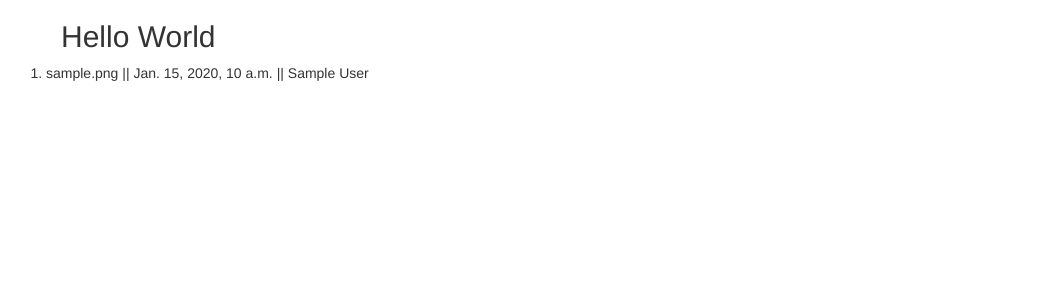
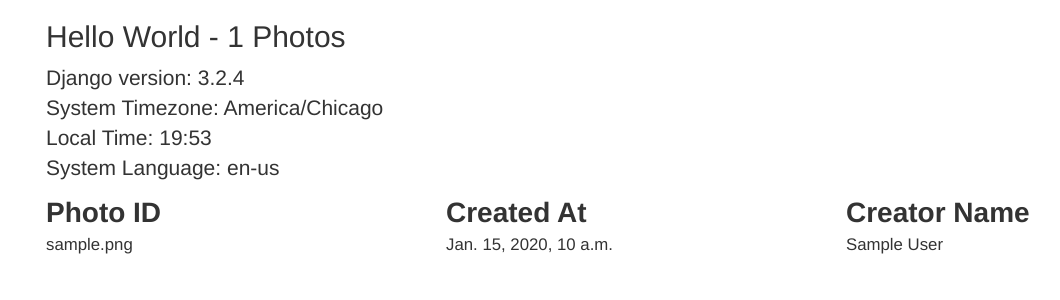
Before and after one commit to ibtehaz-shawon/Splash_Backend, a Django app: page / in a window 1280 px wide. Shown: the top 300 px of the page, without its empty margins (9-1069 px from the left). Run offline with Django 3.2, Linux system fonts and the light colour scheme; tables that the repository leaves empty hold one stand-in row (values such as "Sample post"); some libraries are stand-ins or nearby versions.

Commit message:
splash index UI created, db changed, models re-edited

```diff
--- a/unsplash/index_view.py
+++ b/unsplash/index_view.py
@@ -1,13 +1,34 @@
+import datetime
+import django
+from django.conf.global_settings import TIME_ZONE, DEBUG, LANGUAGE_CODE
 from django.http import HttpResponse
 from django.template import loader
 from unsplash.models import Photo
 
 
 def original_index(request):
-    latest_photos = Photo.objects.order_by('-created_at')
     template = loader.get_template('unsplash/index.html')
-    context = {
-        'message': 'Hello World',
-        'photos': latest_photos
-    }
-    return HttpResponse(template.render(context, request))
+    if request.method == 'GET':
+        latest_photos = Photo.objects.order_by('-created_at')
+        total_photos = len(latest_photos)
+        ten_photos = Photo.objects.order_by('-created_at')[:10]
+
+        context = {
+            'message': 'Hello World',
+            'total_photos': total_photos,
+            'photos': ten_photos,
+            'django_version': django.get_version(),
+            'current_time': datetime.datetime.now().strftime('%H:%M'),
+            'system_timezone': TIME_ZONE,
+            'debug_status': DEBUG,
+            'system_language': LANGUAGE_CODE
+        }
+
+        print "Total Photos: " + str(len(latest_photos))
+        return HttpResponse(template.render(context, request))
+
+    else:
+        context = {
+            'message': 'Wrong URI Request'
+        }
+        return HttpResponse(template.render(context, request))
--- a/unsplash/models.py
+++ b/unsplash/models.py
@@ -6,29 +6,40 @@ from django.db import models
 # Create your models here.
 alphanumeric = RegexValidator(r'^[0-9a-zA-Z]*$', 'Only alphanumeric characters are allowed.')
 
+
+# use default = none
 class Photo(models.Model):
     photo_id = models.CharField(max_length=20,
                                 unique=True,
                                 primary_key=True)
+
     created_at = models.DateTimeField('date published', null=False)
     color = models.CharField(max_length=7, null=True, default="#ECFFC4")
-    exif_make = models.CharField(max_length=50, null=True, default="null")
-    exif_model = models.CharField(max_length=30, null=True, default="null")
-    exif_exposure = models.CharField(max_length=30, null=True, default="null")
-    exif_aparture = models.CharField(max_length=30, null=True, default="null")
-    exif_focul = models.CharField(max_length=30, null=True, default="null")
-    exif_iso = models.CharField(max_length=30, null=True, default="null")
 
-    location_name = models.CharField(max_length=100, null=True, default="null")
+    exif_make = models.CharField(max_length=50, null=True, default="none", blank=True)
+    exif_model = models.CharField(max_length=30, null=True, default="none", blank=True)
+    exif_exposure = models.CharField(max_length=30, null=True, default="none", blank=True)
+    exif_aperture = models.CharField(max_length=30, null=True, default="none", blank=True)
+    exif_focal = models.CharField(max_length=30, null=True, default="none", blank=True)
+    exif_iso = models.CharField(max_length=30, null=True, default="none", blank=True)
+
+    location_name = models.CharField(max_length=100, null=True, default="none")
     location_lat = models.FloatField(max_length=30, null=True, default="-1")
     location_long = models.FloatField(max_length=30, null=True, default="-1")
 
+    url_thumb = models.URLField(null=False, default="none")
+    url_small = models.URLField(null=False, default="none")
+    url_regular = models.URLField(null=False)
+    url_full = models.URLField(null=False)
+    url_custom = models.URLField(null=False, default="none")
     url_raw = models.URLField(null=False)
-    url_full = models.URLField(null=False)
-    url_regular = models.URLField(null=False)
     url_download = models.URLField(null=False)
     url_share = models.URLField(null=False)
 
     user_display_name = models.CharField(max_length=100, null=False)
-    user_profile_pic = models.URLField(null=True, default="null")
-    photo_category = models.CharField(max_length=20, null=True, default="null")
+    user_profile_pic = models.URLField(null=True, default="none")
+    user_profile_pic_small = models.URLField(null=True, default="none")
+    photo_category = models.CharField(max_length=20, null=True, default="none")
+
+    photo_height = models.CharField(max_length=5, null=False, default="none")
+    photo_width = models.CharField(max_length=5, null=False, default="none")
--- a/unsplash/templates/unsplash/index.html
+++ b/unsplash/templates/unsplash/index.html
@@ -14,18 +14,70 @@
 </head>
 <body>
     <div class="container">
-        {% if message %}
-            <h2> Hello World </h2>
-        {% endif %}
+        <div class="row">
+            {% if message %}
+                <h2> {{message}} - {{total_photos}} Photos </h2>
+            {% endif %}
+
+            <p style="font-size:1.5em">
+                {% if django_version %}
+                    Django version: {{django_version}}
+                    <br>
+                {% endif %}
+
+                {% if system_timezone %}
+                    System Timezone: {{system_timezone}}
+                    <br>
+                {% endif %}
+
+                {% if current_time %}
+                    Local Time: {{current_time}}
+                    <br>
+                {% endif %}
+
+                {% if debug_status %}
+                    Debug Status: {{debug_status}}
+                    <br>
+                {% endif %}
+
+                {% if system_language %}
+                    System Language: {{system_language}}
+                    <br>
+                {% endif %}
+            </p>
+        </div>
 
         <div class="row">
-            <ol class="list-group">
-                {% for photo in photos %}
-                <li>    {{ photo.photo_id }} || {{photo.created_at}} || {{photo.user_display_name}} </li>
-                {% endfor %}
-            </ol>
+            <div class="row">
+                <div class="col-md-4" style="font-size: 2em">
+                    <b>Photo ID </b>
+                </div>
+
+                <div class="col-md-4" style="font-size: 2em">
+                    <b>Created At </b>
+                </div>
+
+                <div class="col-md-4" style="font-size: 2em">
+                   <b> Creator Name </b>
+                </div>
+            </div>
+
+            {% for photo in photos %}
+                <div class="row">
+                    <div class="col-md-4" style="font-size: 1.2em">
+                         {{ photo.photo_id }}
+                    </div>
+
+                    <div class="col-md-4" style="font-size: 1.2em">
+                        {{photo.created_at}}
+                    </div>
+
+                    <div class="col-md-4" style="font-size: 1.2em">
+                        {{photo.user_display_name}}
+                    </div>
+                </div>
+            {% endfor %}
         </div>
-
     </div>
 </body>
 </html>
```
Also changed, not shown: unsplash/views.py (+67 -19 lines), unsplash_backend/settings.py (+6 -4 lines), unsplash/migrations/0009_auto_20170225_1851.py (added), unsplash/migrations/0010_auto_20170225_1855.py (added), unsplash/migrations/0011_auto_20170225_1931.py (added), unsplash/migrations/0012_auto_20170225_1932.py (added), unsplash/migrations/0013_auto_20170225_1941.py (added), 9 other files.
